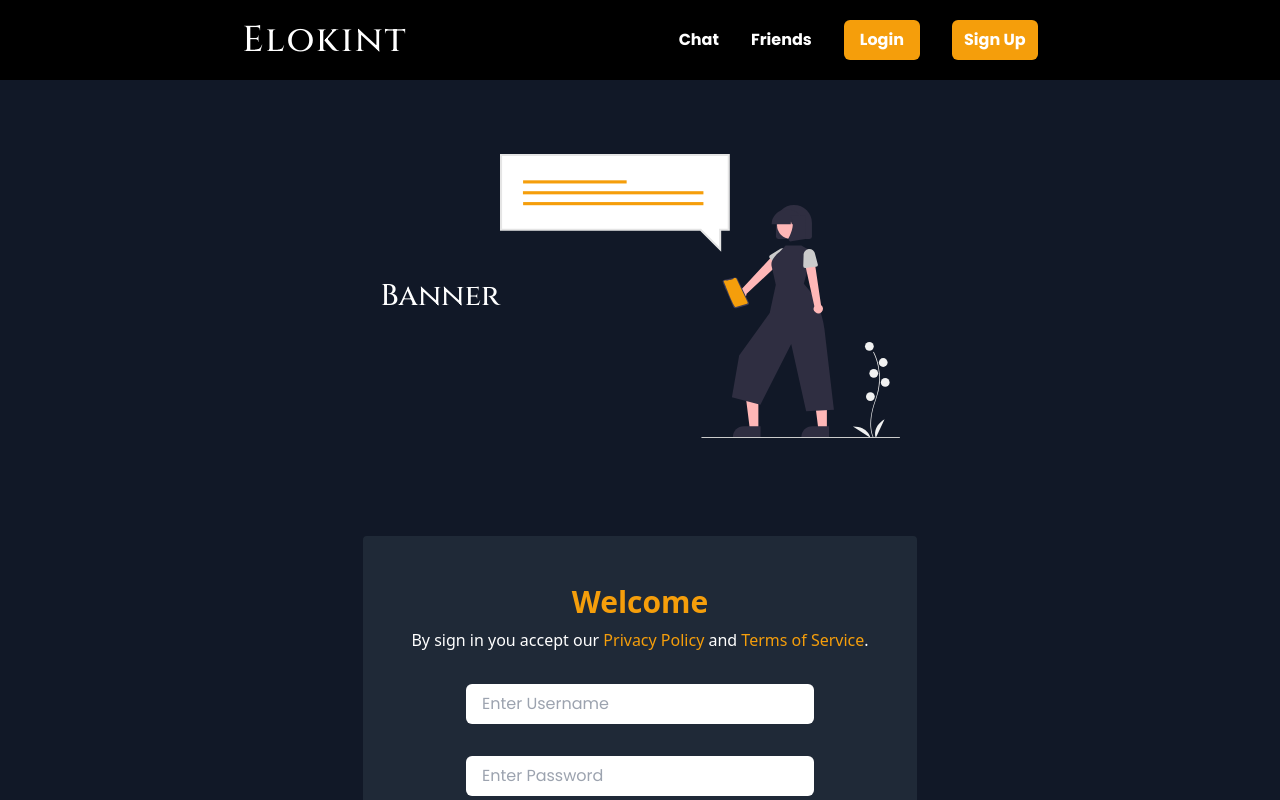
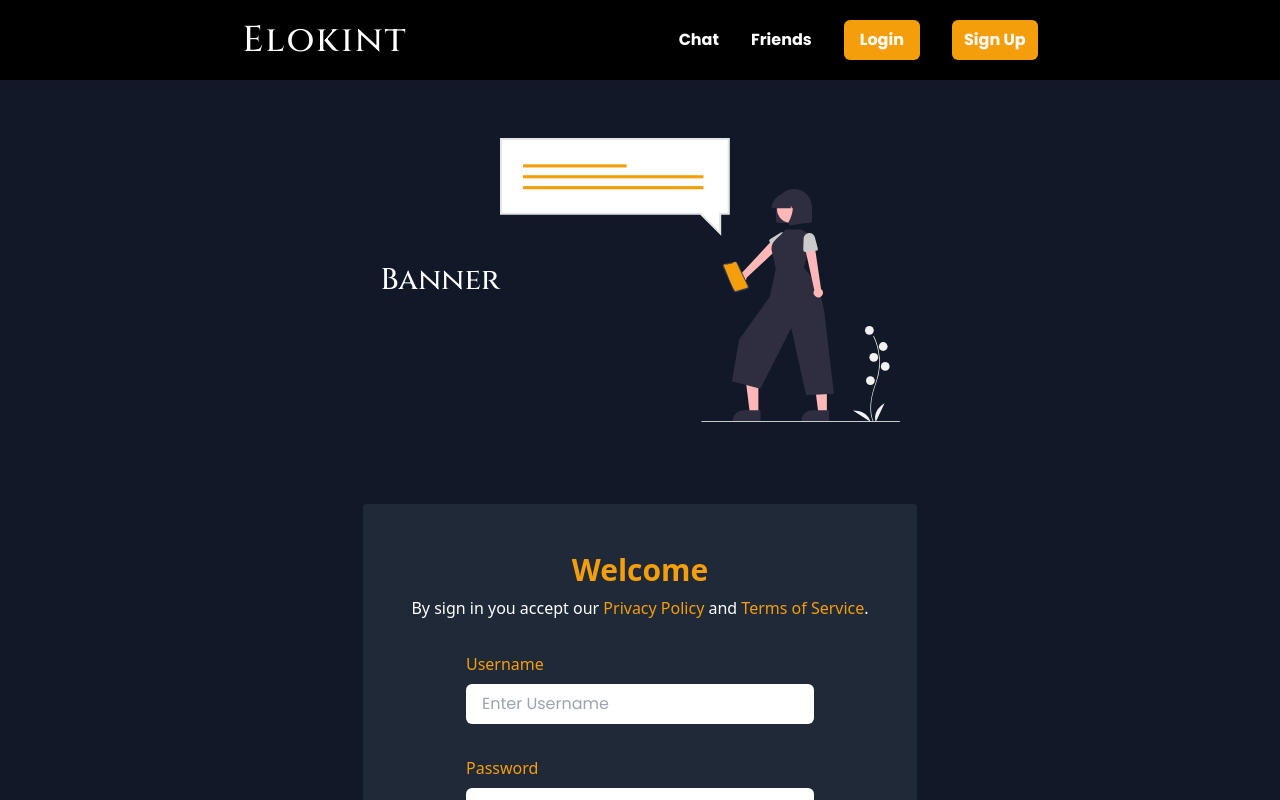
Before and after one commit to k1nho/Elokint, a React (Create React App) app in the folder frontend/: page /register in a window 1280 px wide. Shown: the top 800 px of the page. Built offline with nearby package versions, Linux system fonts and the light colour scheme; no server answers.

Commit message:
added UI changes to auth views

```diff
--- a/frontend/src/components/userAuth/Login.tsx
+++ b/frontend/src/components/userAuth/Login.tsx
@@ -18,18 +18,29 @@ const Login: React.FC = () => {
           </div>
           <div className="flex flex-col items-center ">
             <form className=" flex flex-col items-center rounded-xl space-y-8">
+              <div className="flex flex-col space-y-2 justify-center">
+                <label htmlFor="" className="text-yellow-500 text-md">
+                  Username
+                </label>
                 <input
                   className="px-4 py-2 rounded-md outline-none focus:ring-2 focus:ring-yellow-500 font-body"
                   id="username"
                   placeholder="Enter Username"
                   type="text"
                 />
+              </div>
+              <div className="flex flex-col space-y-2 justify-center">
+                <label htmlFor="" className="text-yellow-500 text-md">
+                  Password
+                </label>
                 <input
                   className="px-4 py-2 rounded-md outline-none focus:ring-2 focus:ring-yellow-500 font-body"
                   id="password"
                   placeholder="Enter Password"
-                type="text"
+                  type="password"
                 />
+              </div>
+
               <button
                 className="bg-yellow-500 text-white font-bold font-body  rounded-md px-4 py-3 uppercase text-sm hover:bg-yellow-600 flex items-center space-x-1 transition duration-300 ease-in-out"
                 type="submit"
--- a/frontend/src/components/userAuth/Register.tsx
+++ b/frontend/src/components/userAuth/Register.tsx
@@ -2,7 +2,7 @@ import React from "react";
 
 const Register: React.FC = () => {
   return (
-    <div className="grid grid-rows-3 w-full h-full bg-gray-900">
+    <div className="min-h-screen flex flex-col bg-gray-900">
       <div className="hidden sm:flex sm:items-center sm:justify-center">
         <h1 className="text-white text-3xl font-elokint">Banner</h1>
 
@@ -140,7 +140,7 @@ const Register: React.FC = () => {
           />
         </svg>
       </div>
-      <div className="flex m-auto flex-col p-6 gap-5 bg-gray-900 sm:rounded-8 z-10 sm:w-400 w-full items-center">
+      <div className="flex m-auto flex-col p-3  md:p-6  bg-gray-900 sm:rounded-8 z-10 sm:w-400 w-full items-center">
         <div className="space-y-8 bg-gray-800 rounded p-12">
           <div className="flex gap-2 flex-col items-center text-yellow-500">
             <span className="text-3xl text-primary-100 font-bold">Welcome</span>
@@ -159,20 +159,30 @@ const Register: React.FC = () => {
               .
             </div>
           </div>
-          <div className="flex flex-col items-center ">
+          <div className="flex flex-col items-center">
             <form className=" flex flex-col items-center rounded-xl space-y-8">
+              <div className="flex flex-col space-y-2 justify-center">
+                <label htmlFor="" className="text-yellow-500 text-md">
+                  Username
+                </label>
                 <input
                   className="px-4 py-2 rounded-md outline-none focus:ring-2 focus:ring-yellow-500 font-body"
                   id="username"
                   placeholder="Enter Username"
                   type="text"
                 />
+              </div>
+              <div className="flex flex-col space-y-2 justify-center">
+                <label htmlFor="" className="text-yellow-500 text-md">
+                  Password
+                </label>
                 <input
                   className="px-4 py-2 rounded-md outline-none focus:ring-2 focus:ring-yellow-500 font-body"
                   id="password"
                   placeholder="Enter Password"
-                type="text"
+                  type="password"
                 />
+              </div>
               <button
                 className="bg-yellow-500 text-white font-bold font-body  rounded-md px-4 py-3 uppercase text-sm hover:bg-yellow-600 flex items-center space-x-1 transition duration-300 ease-in-out"
                 type="submit"
@@ -183,7 +193,6 @@ const Register: React.FC = () => {
           </div>
         </div>
       </div>
-      <div className="flex flex-row absolute bottom-0 w-full justify-between px-5 py-5 mt-auto items-center sm:px-7 bg-gray-900"></div>
     </div>
   );
 };
```
Lines whose indentation alone changed are shown as unchanged.
